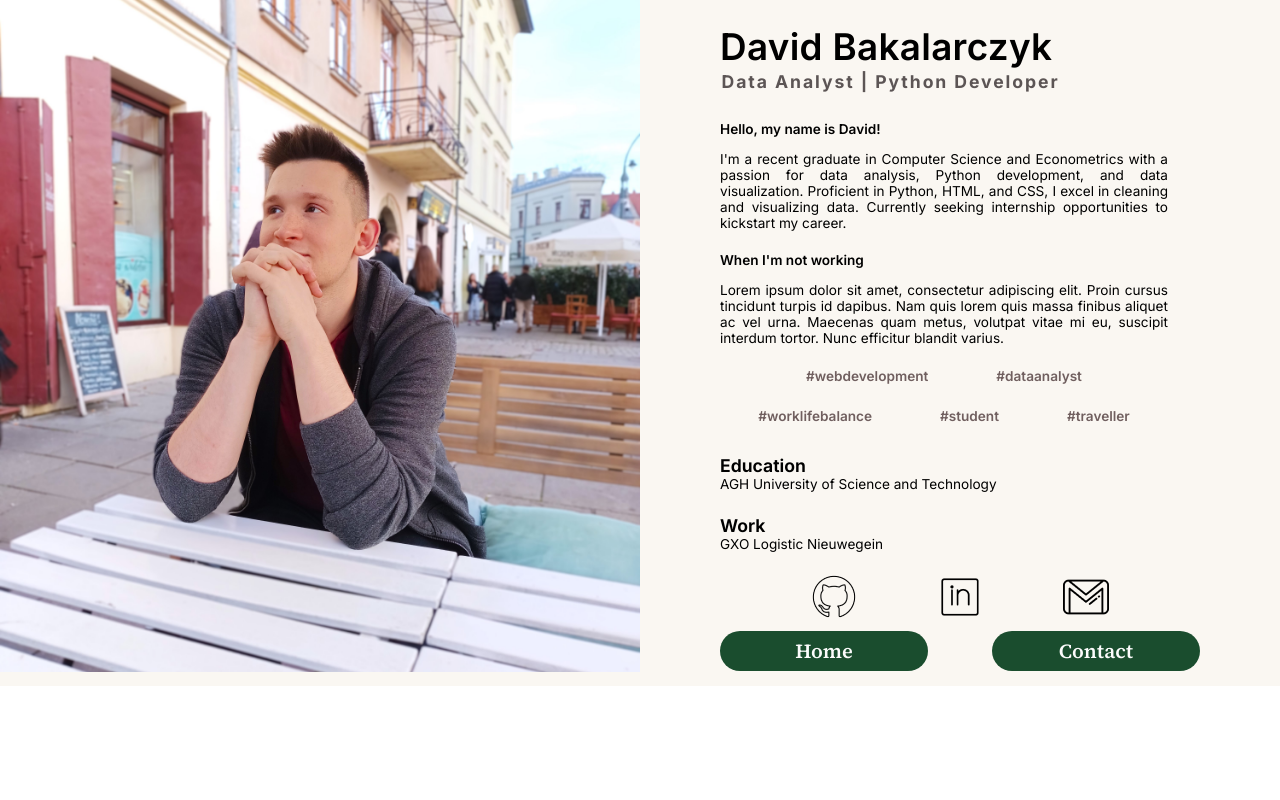
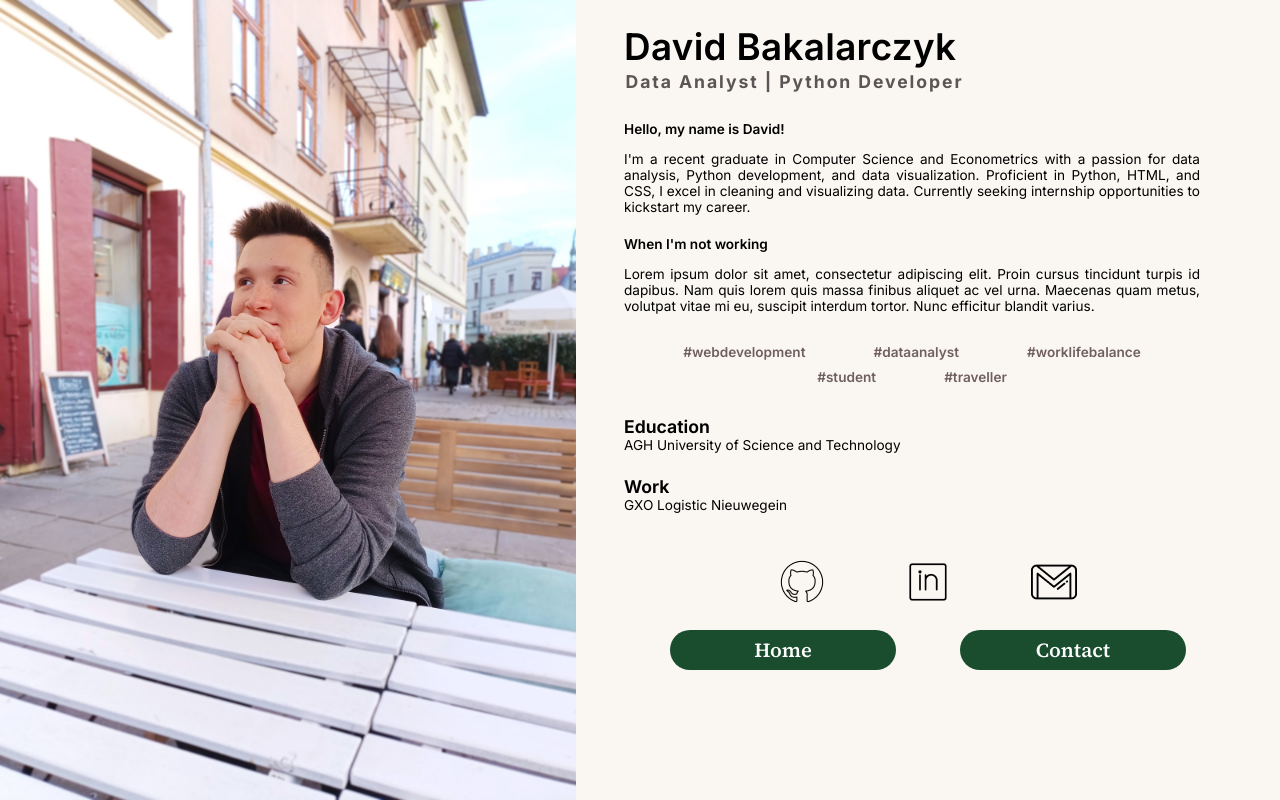
Before and after one commit to HerrDavey/WebsiteOfDataAnalyst, a Flask app: page /about_me in a window 1280 px wide. Run offline with Flask 3, Linux system fonts and the light colour scheme.

Commit message:
website responsibility size adjustment

```diff
--- a/static/styles.css
+++ b/static/styles.css
@@ -321,7 +321,7 @@ body, html {
     background-repeat: no-repeat;
     background-size: 100% 100%;
     position: relative;
-    height: auto;
+    height: 80vh;
     padding: 6rem;
     padding-left: 9.5rem;
 }
@@ -388,7 +388,7 @@ body, html {
 .about_me_container {
     background-color: #FAF7F2;
     display: grid;
-    grid-template-columns: 50% 50%;
+    grid-template-columns: 45% 55%;
     justify-content: stretch;
     align-items: stretch;
 }
@@ -400,14 +400,13 @@ body, html {
 .about_me_image {
     max-width: 100%;
     width: 50rem;
-    height: 42rem;
+    height: 100vh;
     object-fit: cover;
-    object-position: right;
 }
 
 .about_me_description {
-    margin-left: 5rem;
-    margin-right: 5rem;
+    margin-left: 3rem;
+    margin-right: 3rem;
     margin-top: 1rem;
 }
 
@@ -498,7 +497,7 @@ body, html {
     display: flex;
     justify-content: center;
     gap: 5rem;
-    padding-top: 0.5rem;
+    padding-top: 2rem;
     height: 5%;
     margin: auto;
 
@@ -507,7 +506,7 @@ body, html {
 .nav-buttons-about-me {
     display: flex;
     justify-content: center;
-    margin-top: 1.5rem;
+    margin-top: 2rem;
     padding-bottom: 0.1rem;
     gap: 4rem;
 }
```
